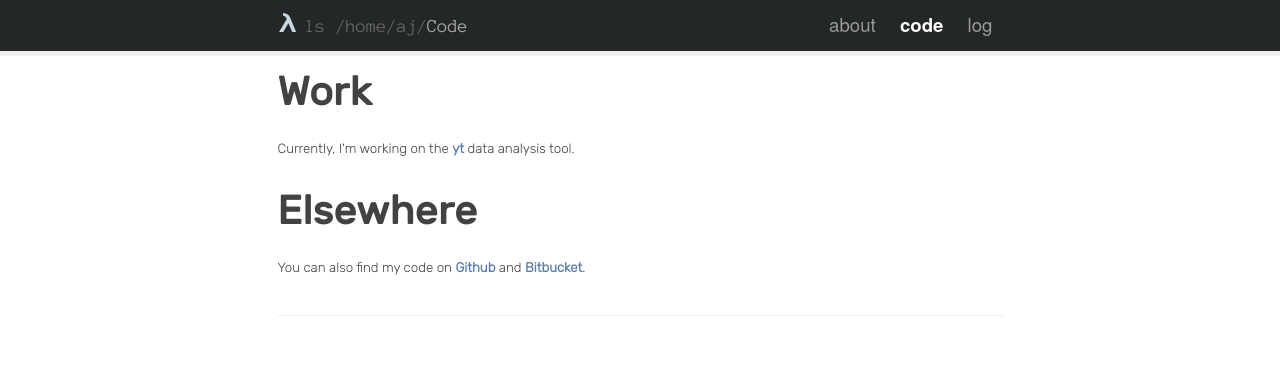
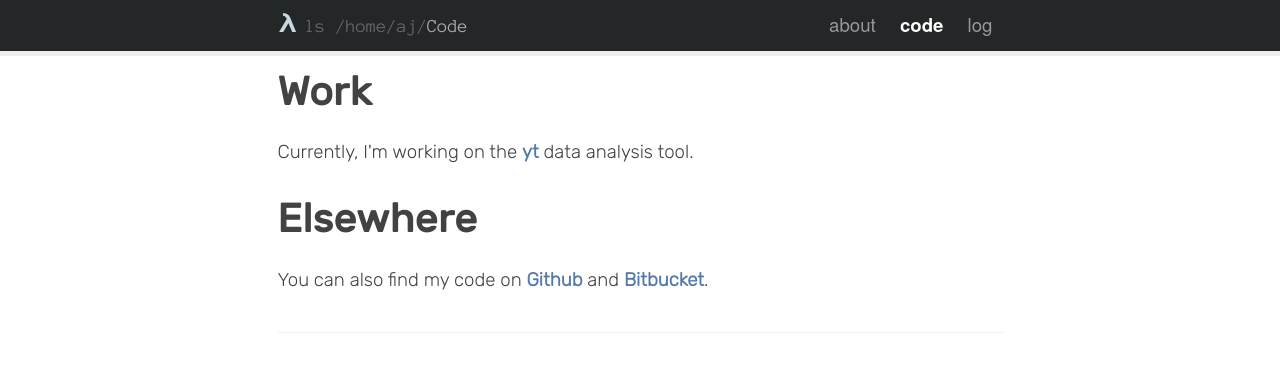
Before and after one commit to 0x414A/0x414a.github.io, a Jekyll site: the page built from code.md, in a window 1280 px wide. Shown: the top 372 px of the page. Built offline with Jekyll 4.4.1, drawn with Linux system fonts in a browser that asks for light colours; nearby versions of some CDN libraries.

Commit message:
Is there a caching thing

```diff
--- a/assets/stylesheets/custom.css
+++ b/assets/stylesheets/custom.css
@@ -24,7 +24,7 @@ h1,h2,h3,h4 {
 }
 
 p {
- font-size: 10pt;
+ font-size: 14pt;
 }
 
 pre,code {
```
